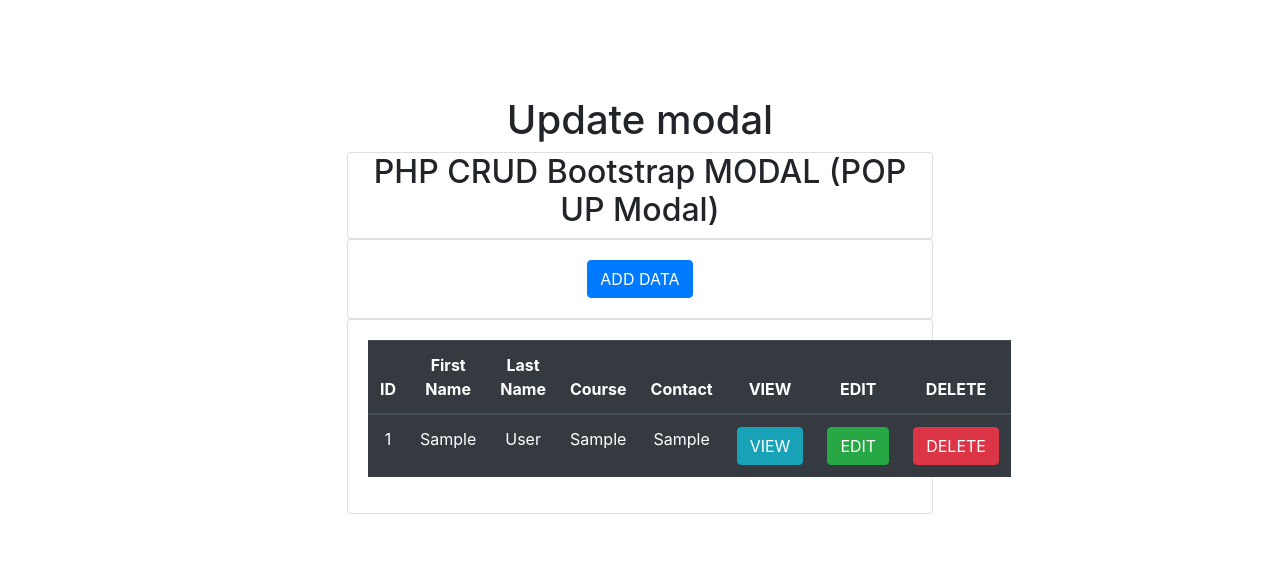
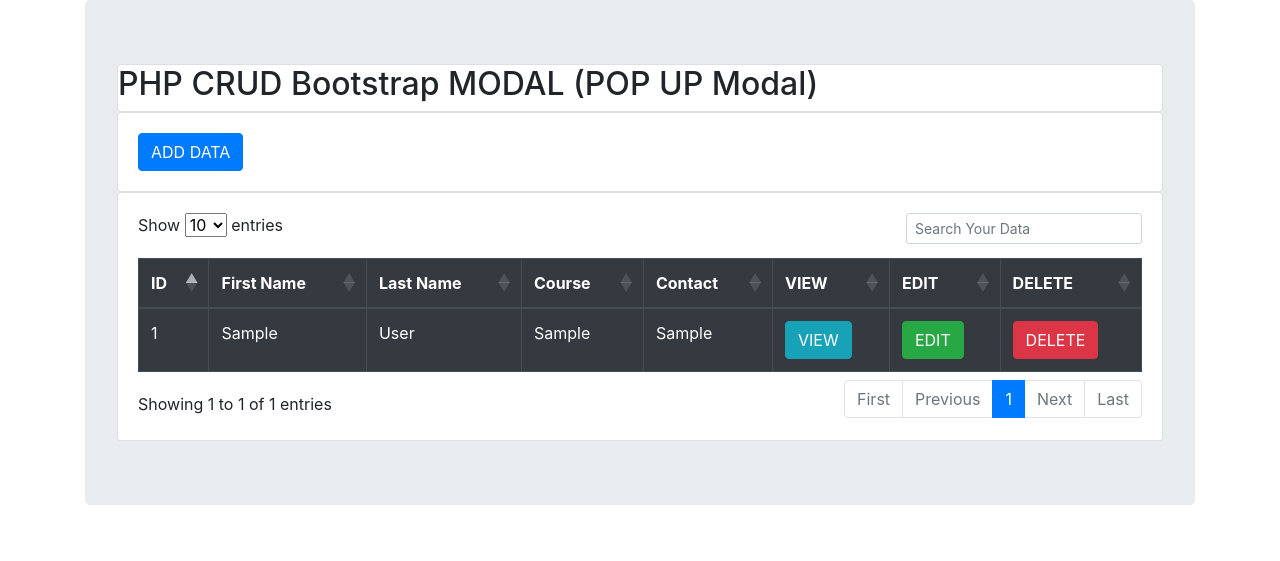
Before and after one commit to gfftr/crud_modal, a PHP site: page / in a window 1280 px wide. Shown: the top 561 px of the page. Run offline with PHP 8.4, Linux system fonts and the light colour scheme; tables that the repository leaves empty or names only in its code hold one stand-in row (values such as "Sample post"); some libraries are stand-ins or nearby versions.

Commit message:
Added Datatable plugin

```diff
--- a/index.php
+++ b/index.php
@@ -1,112 +1,16 @@
-<!doctype html>
+<!DOCTYPE html>
 <html lang="en">
 
 <head>
- <!-- Required meta tags -->
- <meta charset="utf-8">
- <meta name="viewport" content="width=device-width, initial-scale=1">
-
- <!-- Bootstrap CSS -->
+ <meta charset="UTF-8">
+ <meta name="viewport" content="width=device-width, initial-scale=1.0">
+ <meta http-equiv="X-UA-Compatible" content="ie=edge">
+ <title> PHP CRUD with Bootstrap Modal </title>
  <link rel="stylesheet" href="https://stackpath.bootstrapcdn.com/bootstrap/4.2.1/css/bootstrap.min.css">
  <link rel="stylesheet" href="https://cdn.datatables.net/1.10.18/css/dataTables.bootstrap4.min.css">
-
-
- <title>Hello, world!</title>
 </head>
 
 <body>
-
- <div class="px-4 py-5 my-5 text-center">
-  <h1 class="display-5 fw-bold">Update modal</h1>
-  <div class="col-lg-6 mx-auto">
-
-
-   <div class="card">
-    <h2> PHP CRUD Bootstrap MODAL (POP UP Modal) </h2>
-   </div>
-   <div class="card">
-    <div class="card-body">
-     <button type="button" class="btn btn-primary" data-toggle="modal" data-target="#studentaddmodal">
-      ADD DATA
-     </button>
-    </div>
-   </div>
-
-
-
-   <div class="card">
-    <div class="card-body">
-
-
-     <?php
-     $connection = mysqli_connect("localhost", "root", "");
-     $db = mysqli_select_db($connection, 'students');
-     $query = "SELECT * FROM student";
-     $query_run = mysqli_query($connection, $query);
-     ?>
-
-
-     <table id="datatableid" class="table table-hover table-dark">
-      <thead>
-       <tr>
-        <th scope="col"> ID</th>
-        <th scope="col">First Name</th>
-        <th scope="col">Last Name </th>
-        <th scope="col"> Course </th>
-        <th scope="col"> Contact </th>
-        <th scope="col"> VIEW </th>
-        <th scope="col"> EDIT </th>
-        <th scope="col"> DELETE </th>
-       </tr>
-      </thead>
-
-
-      <?php
-      if ($query_run) {
-       foreach ($query_run as $row) {
-      ?>
-
-      <tbody>
-       <tr>
-        <td><?php echo $row['id']; ?></td>
-        <td><?php echo $row['fname']; ?> </td>
-        <td><?php echo $row['lname']; ?></td>
-        <td><?php echo $row['course']; ?> </td>
-        <td><?php echo $row['contact']; ?> </td>
-        <td>
-         <button type="button" class="btn btn-info viewbtn"> VIEW </button>
-        </td>
-        <td>
-         <button type="button" class="btn btn-success editbtn"> EDIT </button>
-        </td>
-        <td>
-         <button type="button" class="btn btn-danger deletebtn"> DELETE </button>
-        </td>
-       </tr>
-      </tbody>
-
-      <?php
-       }
-      } else {
-       echo "No Record Found";
-      }
-      ?>
-
-     </table>
-    </div>
-   </div>
-
-
-  </div>
- </div>
-
-
-
-
-
-
-
-
 
  <!-- Modal -->
  <div class="modal fade" id="studentaddmodal" tabindex="-1" role="dialog" aria-labelledby="exampleModalLabel"
@@ -201,11 +105,6 @@
   </div>
  </div>
 
-
-
-
-
-
  <!-- DELETE POP UP FORM (Bootstrap MODAL) -->
  <div class="modal fade" id="deletemodal" tabindex="-1" role="dialog" aria-labelledby="exampleModalLabel"
   aria-hidden="true">
@@ -237,9 +136,109 @@
  </div>
 
 
+ <!-- VIEW POP UP FORM (Bootstrap MODAL) -->
+ <div class="modal fade" id="viewmodal" tabindex="-1" role="dialog" aria-labelledby="exampleModalLabel"
+  aria-hidden="true">
+  <div class="modal-dialog" role="document">
+   <div class="modal-content">
+    <div class="modal-header">
+     <h5 class="modal-title" id="exampleModalLabel"> View Student Data </h5>
+     <button type="button" class="close" data-dismiss="modal" aria-label="Close">
+      <span aria-hidden="true">&times;</span>
+     </button>
+    </div>
+
+    <form action="deletecode.php" method="POST">
+
+     <div class="modal-body">
 
 
 
+      <!-- <p id="fname"> </p> -->
+
+     </div>
+     <div class="modal-footer">
+      <button type="button" class="btn btn-secondary" data-dismiss="modal"> CLOSE </button>
+      <!-- <button type="submit" name="deletedata" class="btn btn-primary"> Yes !! Delete it. </button> -->
+     </div>
+    </form>
+
+   </div>
+  </div>
+ </div>
+
+
+ <div class="container">
+  <div class="jumbotron">
+   <div class="card">
+    <h2> PHP CRUD Bootstrap MODAL (POP UP Modal) </h2>
+   </div>
+   <div class="card">
+    <div class="card-body">
+     <button type="button" class="btn btn-primary" data-toggle="modal" data-target="#studentaddmodal">
+      ADD DATA
+     </button>
+    </div>
+   </div>
+
+   <div class="card">
+    <div class="card-body">
+
+     <?php
+     $connection = mysqli_connect("localhost", "root", "");
+     $db = mysqli_select_db($connection, 'students');
+
+     $query = "SELECT * FROM student";
+     $query_run = mysqli_query($connection, $query);
+     ?>
+     <table id="datatableid" class="table table-bordered table-dark">
+      <thead>
+       <tr>
+        <th scope="col"> ID</th>
+        <th scope="col">First Name</th>
+        <th scope="col">Last Name </th>
+        <th scope="col"> Course </th>
+        <th scope="col"> Contact </th>
+        <th scope="col"> VIEW </th>
+        <th scope="col"> EDIT </th>
+        <th scope="col"> DELETE </th>
+       </tr>
+      </thead>
+      <?php
+      if ($query_run) {
+       foreach ($query_run as $row) {
+      ?>
+      <tbody>
+       <tr>
+        <td> <?php echo $row['id']; ?> </td>
+        <td> <?php echo $row['fname']; ?> </td>
+        <td> <?php echo $row['lname']; ?> </td>
+        <td> <?php echo $row['course']; ?> </td>
+        <td> <?php echo $row['contact']; ?> </td>
+        <td>
+         <button type="button" class="btn btn-info viewbtn"> VIEW </button>
+        </td>
+        <td>
+         <button type="button" class="btn btn-success editbtn"> EDIT </button>
+        </td>
+        <td>
+         <button type="button" class="btn btn-danger deletebtn"> DELETE </button>
+        </td>
+       </tr>
+      </tbody>
+      <?php
+       }
+      } else {
+       echo "No Record Found";
+      }
+      ?>
+     </table>
+    </div>
+   </div>
+
+
+  </div>
+ </div>
 
 
 
@@ -247,12 +246,45 @@
  <script src="https://cdnjs.cloudflare.com/ajax/libs/popper.js/1.14.6/umd/popper.min.js"></script>
  <script src="https://stackpath.bootstrapcdn.com/bootstrap/4.2.1/js/bootstrap.min.js"></script>
 
+ <script src="https://cdn.datatables.net/1.10.18/js/jquery.dataTables.min.js"></script>
+ <script src="https://cdn.datatables.net/1.10.18/js/dataTables.bootstrap4.min.js"></script>
+
+ <script>
+ $(document).ready(function() {
+
+  $('.viewbtn').on('click', function() {
+   $('#viewmodal').modal('show');
+
+  });
+
+ });
+ </script>
 
 
  <script>
- // delete
- $().ready(function() {
+ $(document).ready(function() {
+
+  $('#datatableid').DataTable({
+   "pagingType": "full_numbers",
+   "lengthMenu": [
+    [10, 25, 50, -1],
+    [10, 25, 50, "All"]
+   ],
+   responsive: true,
+   language: {
+    search: "_INPUT_",
+    searchPlaceholder: "Search Your Data",
+   }
+  });
+
+ });
+ </script>
+
+ <script>
+ $(document).ready(function() {
+
   $('.deletebtn').on('click', function() {
+
    $('#deletemodal').modal('show');
 
    $tr = $(this).closest('tr');
@@ -261,21 +293,19 @@
     return $(this).text();
    }).get();
 
+   console.log(data);
+
    $('#delete_id').val(data[0]);
 
   });
- })
+ });
  </script>
 
+ <script>
+ $(document).ready(function() {
 
+  $('.editbtn').on('click', function() {
 
-
-
-
-
- <script>
- $().ready(function() {
-  $('.editbtn').on('click', function() {
    $('#editmodal').modal('show');
 
    $tr = $(this).closest('tr');
@@ -284,15 +314,17 @@
     return $(this).text();
    }).get();
 
+   console.log(data);
+
    $('#update_id').val(data[0]);
    $('#fname').val(data[1]);
    $('#lname').val(data[2]);
    $('#course').val(data[3]);
    $('#contact').val(data[4]);
+  });
+ });
+ </script>
 
-  });
- })
- </script>
 
 </body>
 
```
